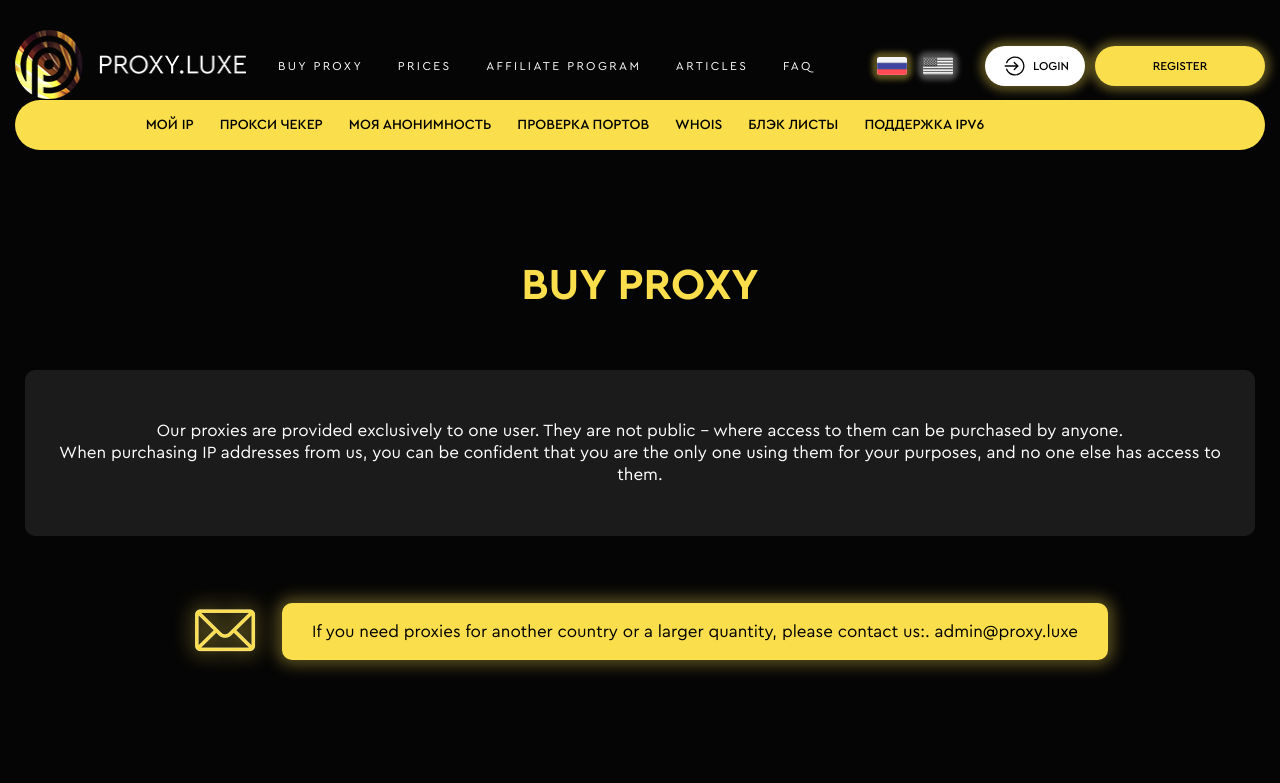
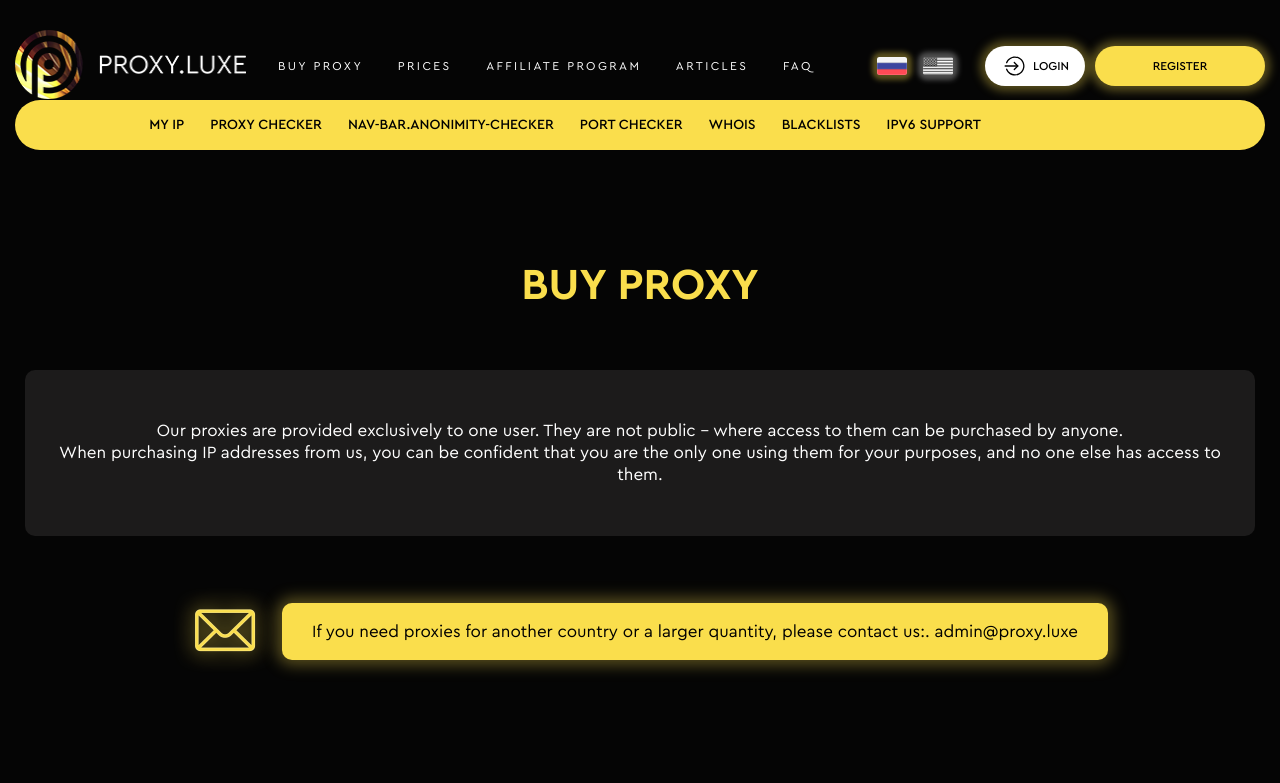
Before and after one commit to k1ngsterr1/f.proxy.luxe, a Next.js app: page /en/buy-proxy in a window 1280 px wide. Shown: the top 783 px of the page. Built offline with nearby package versions, Linux system fonts and the light colour scheme; no server answers.

Commit message:
feat: add navbars

```diff
--- a/features/header/ui/header.tsx
+++ b/features/header/ui/header.tsx
@@ -108,25 +108,25 @@ export const Header: FC = () => {
       >
         <nav className="submenu">
           <Link href="/services/my-ip" className="submenu-item">
-            Мой IP
+            {i18n("nav-bar.my-ip")}
           </Link>
           <Link href="/services/proxy-checker" className="submenu-item">
-            Прокси чекер
+            {i18n("nav-bar.proxy-checker")}
           </Link>
           <Link href="/services/anonymity-checker" className="submenu-item">
-            Моя анонимность
+            {i18n("nav-bar.anonimity-checker")}
           </Link>
           <Link href="/services/port-checker" className="submenu-item">
-            Проверка портов
+            {i18n("nav-bar.port-checker")}
           </Link>
           <Link href="/services/whois" className="submenu-item">
-            Whois
+            {i18n("nav-bar.whois")}
           </Link>
           <Link href="/services/black-lists" className="submenu-item">
-            Блэк листы
+            {i18n("nav-bar.black-lists")}
           </Link>
           <Link href="/services/ipv6-checker" className="submenu-item">
-            Поддержка IPv6
+            {i18n("nav-bar.ipv6-checker")}
           </Link>
         </nav>
       </div>
--- a/i18n/request.ts
+++ b/i18n/request.ts
@@ -15,6 +15,7 @@ export default getRequestConfig(async ({ requestLocale }) => {
     locale,
     messages: {
       ...(await import(`../messages/${locale}/header.json`)),
+      ...(await import(`../messages/${locale}/nav-bar.json`)),
       ...(await import(`../messages/${locale}/footer.json`)),
       ...(await import(`../messages/${locale}/buy-proxy.json`)),
       ...(await import(`../messages/${locale}/faq.json`)),
--- /dev/null
+++ b/messages/en/nav-bar.json
@@ -0,0 +1,11 @@
+{
+  "nav-bar": {
+    "my-ip": "My IP",
+    "proxy-checker": "Proxy Checker",
+    "anonymity-checker": "My Anonymity",
+    "port-checker": "Port Checker",
+    "whois": "Whois",
+    "black-lists": "Blacklists",
+    "ipv6-checker": "IPv6 Support"
+  }
+}
--- /dev/null
+++ b/messages/ru/nav-bar.json
@@ -0,0 +1,11 @@
+{
+  "nav-bar": {
+    "my-ip": "Мой IP",
+    "proxy-checker": "Проверка прокси",
+    "anonymity-checker": "Моя анонимность",
+    "port-checker": "Проверка портов",
+    "whois": "Whois",
+    "black-lists": "Черные списки",
+    "ipv6-checker": "Поддержка IPv6"
+  }
+}
```
